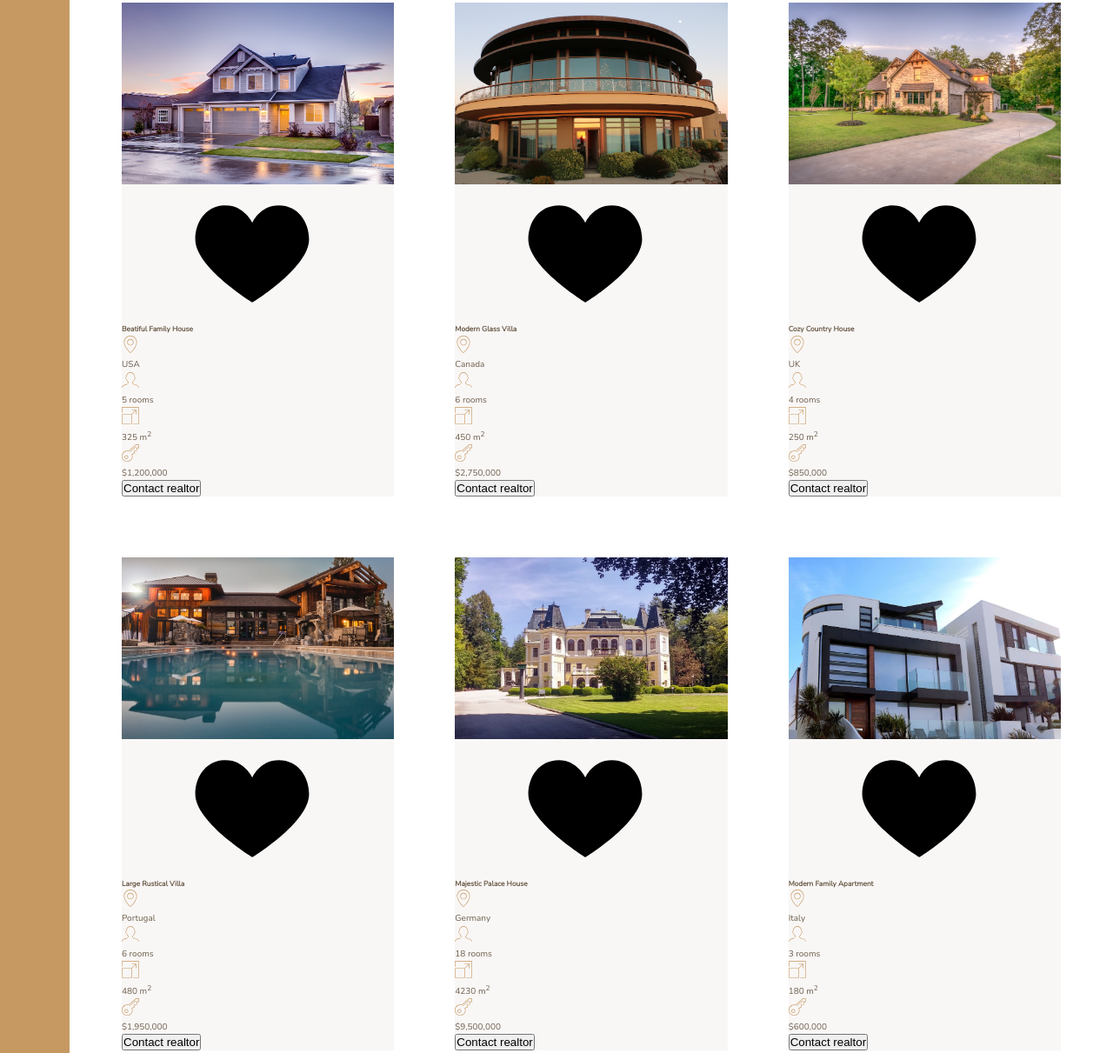
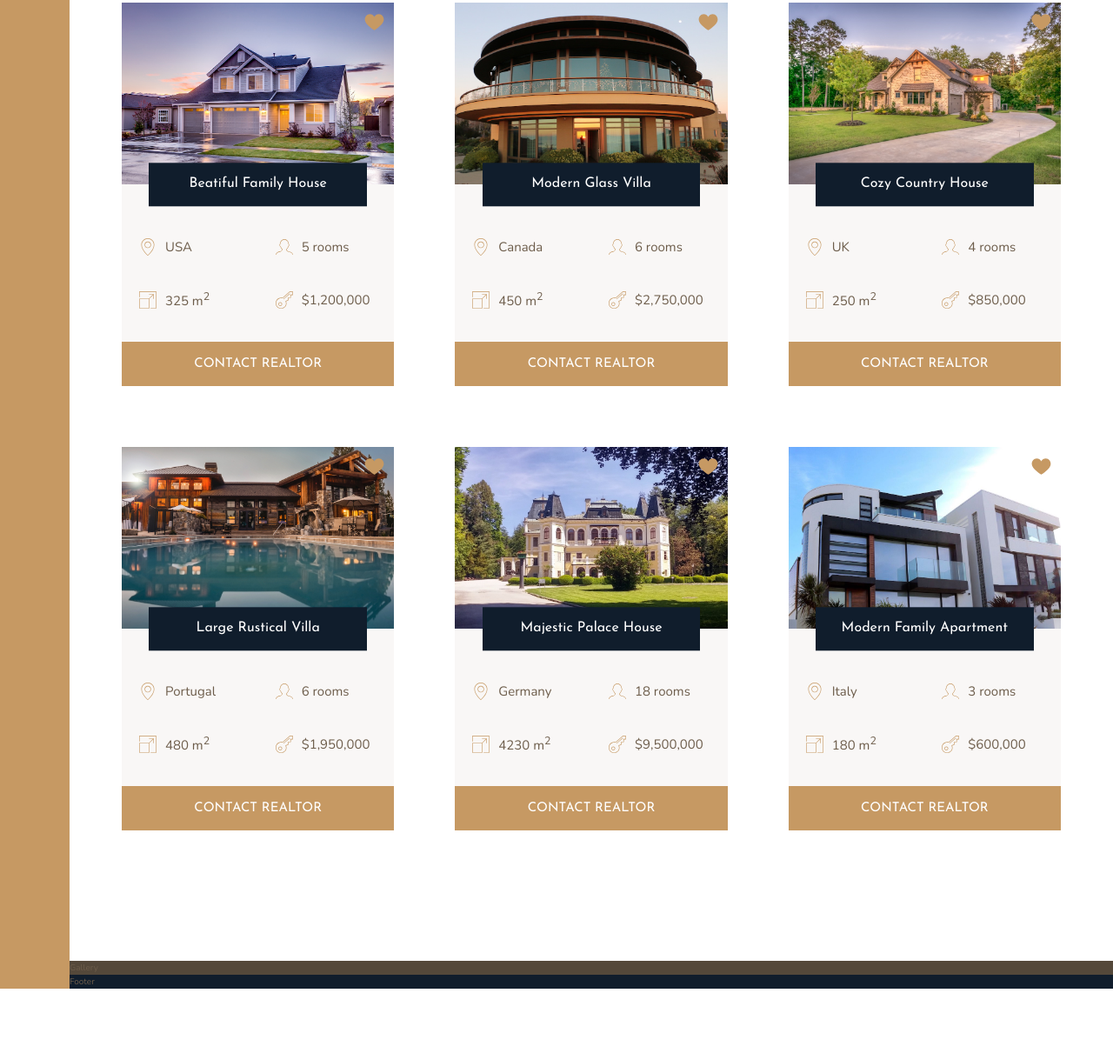
Before and after one commit to JackieNBee/Nexter, a website: page index.html in a window 1280 px wide. Shown: the part 1967-3178 px from the top of the page at 87% size. After the commit the page ends 3104 px from the top, so only its background shows below. Drawn offline with nearby package versions, Linux system fonts and the light colour scheme.

Commit message:
Building the Homes Section - Part 2

```diff
--- a/index.html
+++ b/index.html
@@ -140,7 +140,7 @@
                 </svg>
                 <p>$1,200,000</p>
             </div>
-            <button class="cta">Contact realtor</button>
+            <button class="btn home__btn">Contact realtor</button>
         </div>
 
 
@@ -175,7 +175,7 @@
                 </svg>
                 <p>$2,750,000</p>
             </div>
-            <button class="cta">Contact realtor</button>
+            <button class="btn home__btn">Contact realtor</button>
         </div>
 
         <div class="home">
@@ -209,7 +209,7 @@
                 </svg>
                 <p>$850,000</p>
             </div>
-            <button class="cta">Contact realtor</button>
+            <button class="btn home__btn">Contact realtor</button>
         </div>
 
         <div class="home">
@@ -243,7 +243,7 @@
                 </svg>
                 <p>$1,950,000</p>
             </div>
-            <button class="cta">Contact realtor</button>
+            <button class="btn home__btn">Contact realtor</button>
         </div>
 
         <div class="home">
@@ -277,7 +277,7 @@
                 </svg>
                 <p>$9,500,000</p>
             </div>
-            <button class="cta">Contact realtor</button>
+            <button class="btn home__btn">Contact realtor</button>
         </div>
 
         <div class="home">
@@ -311,7 +311,7 @@
                 </svg>
                 <p>$600,000</p>
             </div>
-            <button class="cta">Contact realtor</button>
+            <button class="btn home__btn">Contact realtor</button>
         </div>
 
     </section>
--- a/sass/_homes.scss
+++ b/sass/_homes.scss
@@ -12,26 +12,87 @@
 .home {
     background-color: $color-grey-light-1;
 
+    display: grid;
+    // let the CSS Grid algo create rows automatically
+    grid-template-columns: repeat(2, 1fr);
+    grid-row-gap: 3.5rem;
+
     &__img {
         width: 100%;
+        grid-row: 1 / 2;
+        grid-column: 1 / -1;
+        z-index: 1;
     }
 
-    &__like {}
+    &__like {
+        // overlapping a grid on top of another
+        grid-row: 1 / 2;
+        grid-column: 2 / 3;
+        fill: $color-primary;
+        height: 2.5rem;
+        width: 2.5rem;
+        z-index: 2;
 
-    &__name {}
+        // only this grid item should be aligned to the right
+        justify-self: end;
+        margin: 1rem;
+    }
+
+    &__name {
+        // overlapping grid-cell
+        grid-row: 1 / 2;
+        grid-column: 1 / -1;
+        // it's horizontally aligned in the grid-cell
+        justify-self: center;
+        // vertically aligned to the bottom
+        align-self: end;
+        z-index: 3;
+
+        // it's only 80% of the grid-cell
+        width: 80%;
+        font-family: $font-display;
+        font-size: 1.6rem;
+        text-align: center;
+        padding: 1.25rem;
+        background-color: $color-secondary;
+        color: #fff;
+        font-weight: 400;
+        // to move it down and place it between home img and details
+        transform: translateY(50%);
+    }
+
+    // to create some space between home name and first two details
+    &__location,
+    &__rooms {
+        margin-top: 2.5rem;
+    }
 
     &__location,
     &__rooms,
     &__area,
     &__price {
 
+        font-size: 1.5rem;
+        margin-left: 2rem;
+
+        // to put icons and text side by side the easiest solution it to use Flexbox
+        display: flex;
+        // vertically center
+        align-items: center;
+        // now in 2021 it's possibile to add gaps between Flexbox items without using margins
+        gap: 1rem;
+
         svg {
             fill: $color-primary;
             height: 2rem;
             width: 2rem;
+            // OLD METHOD to create some gap between icon and text
+            // margin-right: 1rem;
         }
 
-        p {}
+    }
 
+    &__btn {
+        grid-column: 1 / -1;
     }
 }
```
Also changed, not shown: css/main.css.
